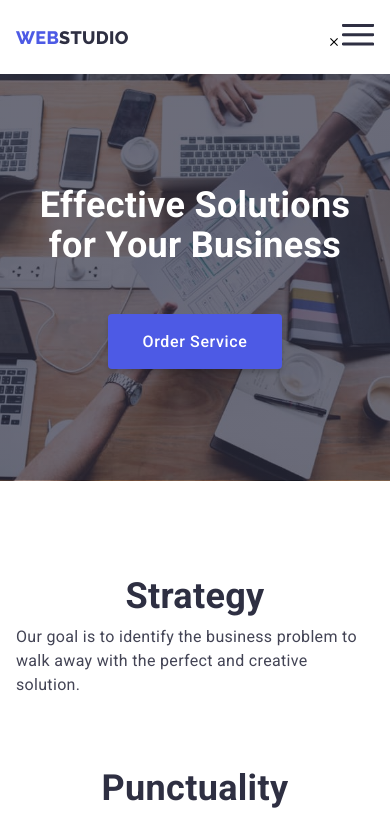
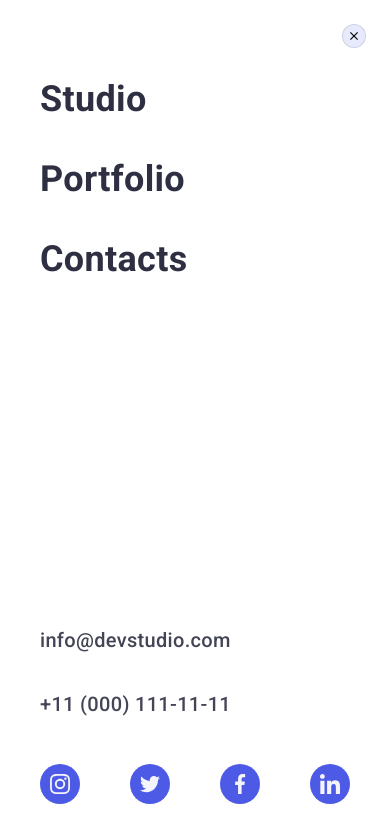
Before and after one commit to yurickv/goit-markup-hw-07, a plain HTML site: page index.html in a window 390 px wide. Both pictures are taken after a click on the button 352 px from the left and 37 px from the top of the page. Shown: the top 814 px of the page. Drawn offline with nearby package versions, Linux system fonts and the light colour scheme.

Commit message:
menu mobile

```diff
--- a/css/styles.css
+++ b/css/styles.css
@@ -68,7 +68,14 @@ li {
     padding-bottom: 96px;
     max-width: 1168px;
 }
-
+@media screen and (max-width: 767px) {
+    .container { max-width: 428px;}
+}
+@media screen and (min-width: 768px) and (max-width: 1199px) {
+    .container {
+        max-width: 768px;
+    }
+}
 
 /*           __________________ Heder_________________*/
 header {
@@ -81,7 +88,7 @@ header {
 
 }
 
-@media screen and (max-width: 479px) {
+@media screen and (max-width: 767px) {
     .nav-heder{
         justify-content: space-between;
         align-items: center;
@@ -89,14 +96,14 @@ header {
         padding-bottom: 24px;
     }
 }
-@media screen and (min-width: 480px) {
+@media screen and (min-width: 768px) {
     .nav-heder {
         padding-top: 0px;
         padding-bottom: 0px;
     }
 }
 
-@media screen and (max-width: 479px) {
+@media screen and (max-width: 767px) {
     .nav-div {
         display: none;}
 }
@@ -145,7 +152,7 @@ header {
 
 
 
-@media screen and (max-width: 479px){
+@media screen and (max-width: 767px){
     .auth-div {
         display: none;
     }
@@ -166,15 +173,15 @@ header {
     line-height: 1.3;
 }
 
-.header-menu {
+.menu-toggle {
     margin: 0px;
     padding: 0px;
     border-radius: 50%;
     border-style: none;
     background-color: transparent;
 }
-@media screen and (min-width: 480px) {
-    .header-menu {
+@media screen and (min-width: 768px) {
+    .menu-toggle {
         display: none;
     }
 }
@@ -182,10 +189,10 @@ header {
 .auth-div {
     margin-left: auto;
 }
-@media screen and (min-width:480px) and (max-width:768px) {
+@media screen and (min-width:768px) and (max-width:1199px) {
     .auth-div {padding-top: 12px;   }
 }
-@media screen and (min-width:480px) and (max-width:768px){
+@media screen and (min-width:768px) and (max-width:1199px){
      .auth-nav>li+li { margin-top: 4px; }
 }
 .auth-nav {
@@ -193,19 +200,19 @@ header {
     line-height: 1.33;
 }
 
-@media screen and (min-width: 769px){
+@media screen and (min-width: 1200px){
     .auth-nav {display: flex;
         font-size: 16px;
         line-height: 1.5;    }
 }
-@media screen and (min-width: 769px) {
+@media screen and (min-width: 1200px) {
     .auth-nav>li+li { margin-left: 40px;}
 }
 
 .auth-list {
     color: var(--text);
 }
-@media screen and (min-width: 769px) {
+@media screen and (min-width: 1200px) {
     .auth-list {
         padding-top: 24px;
         padding-bottom: 24px;    }
@@ -231,12 +238,12 @@ header {
     margin-left: auto;
     margin-right: auto;
 }
-@media screen  and (max-width: 479px)
+@media screen  and (max-width:767px)
 {   .hero-title {
         max-width: 318px;
         font-size: 36px;}
 }
-@media screen and (min-width: 480px){
+@media screen and (min-width: 768px){
     .hero-title {
         max-width: 496px;
         font-size: 56px;        }
@@ -317,16 +324,16 @@ header {
         line-height: 24px;}
 }
 
-@media screen and (max-width: 479px) {
+@media screen and (max-width: 767px) {
     .section-title-h3 {
         text-align: center;    }
 }
 
-@media screen and (max-width: 479px) {
+@media screen and (max-width: 767px) {
     .sec-workmeth-ul>li:not(:first-child)  {
         margin-top: 72px;    }
 }
-@media screen and (min-width: 480px) and (max-width: 767px){
+@media screen and (min-width: 768px) and (max-width: 1199px){
     .sec-workmeth-ul {
         display: flex;
         flex-wrap: wrap;
@@ -334,7 +341,7 @@ header {
         column-gap: 24px;  }
 }
 
-@media screen and (min-width: 480px) and (max-width: 767px) {
+@media screen and (min-width: 768px) and (max-width: 1199px) {
     .sec-workmeth-ul > li {
         width: calc((100% - 24px)/2);            }
 }
@@ -345,22 +352,22 @@ header {
 
     margin-top: var(--margin-top-p);
 }
-@media screen and (min-width: 768px) {
+@media screen and (min-width: 1200px) {
     .sec-workmeth-ul {
         display: flex;
         flex-basis: calc((100%-3*var(--margine-left))/4);   }
 }
-@media screen and (min-width: 768px){
+@media screen and (min-width: 1200px){
     .sec-workmeth-ul li {
         flex-basis: inherit;    }
 }
 
-@media screen and (min-width: 768px) {
+@media screen and (min-width: 1200px) {
     .sec-workmeth-ul>li:not(:first-child) {
         margin-left: var(--margin-left)        }
 }
 
-@media screen and (min-width: 768px) {
+@media screen and (min-width: 1200px) {
     .sec-workmeth-ul>li::before {
         content: '';
         display: block;
@@ -377,19 +384,19 @@ header {
 }
 
 
-@media screen and (min-width: 768px){
+@media screen and (min-width: 1200px){
     .sec-workmeth-ul>li.icon-antena::before {
         background-image: url(../images/antena.svg);       }
 }
-@media screen and (min-width: 768px) {
+@media screen and (min-width: 1200px) {
     .sec-workmeth-ul>li.icon-clock::before {
         background-image: url(../images/clock.svg);        }
 }
-@media screen and (min-width: 768px) {
+@media screen and (min-width: 1200px) {
     .sec-workmeth-ul>li.icon-diagram::before {
         background-image: url(../images/diagram.svg);        }
 }
-@media screen and (min-width: 768px) {
+@media screen and (min-width: 1200px) {
     .sec-workmeth-ul>li.icon-astronaut::before {
         background-image: url(../images/astronaut.svg);        }
 }
@@ -447,19 +454,19 @@ header {
     border-radius: 0px 0px 4px 4px;
 
 }
-@media screen and (max-width: 479px) {
+@media screen and (max-width: 767px) {
     .sec-ourteam {margin-left: auto;
         margin-right: auto; }
 }
 
 
-@media screen and (max-width: 479px) {
+@media screen and (max-width: 767px) {
      .sec-ourteam-ul > li:not(:first-child) {
         margin-top: 72px;    }
 
 }
 /* and (max-width: 1200px) */
-@media screen and (min-width: 480px)  {
+@media screen and (min-width: 768px)  {
     .sec-ourteam-ul {
         display: flex;
         flex-wrap: wrap;
@@ -535,10 +542,10 @@ header {
     justify-content: center;
 }
 
-@media screen and (max-width: 479px) {
+@media screen and (max-width: 767px) {
     .customer-list { column-gap: 16px;}
 }
-@media screen and (min-width: 480px) {
+@media screen and (min-width: 768px) {
     .customer-list { column-gap: 24px;   }
 }
 
@@ -580,11 +587,11 @@ header {
 footer {
     background-color: var(--background);
 }
-@media screen and (max-width: 479px) {
+@media screen and (max-width: 767px) {
     .footer-div {
      text-align: center;}
 }
-@media screen and (min-width: 480px)  {
+@media screen and (min-width: 768px)  {
     .footer-div { display: flex;
         flex-wrap: wrap;
         column-gap: 24px;
@@ -592,6 +599,11 @@ footer {
         align-items: baseline;
     }
 }
+
+@media screen and (min-width: 768px) and (max-width: 1199px){
+    .footer-div {max-width: 584px;}
+}
+
 @media screen and (min-width: 1200px) {
     .footer-div {column-gap: 0px;
         row-gap: 0px;
@@ -616,7 +628,7 @@ footer {
     font-size: 18px;
     line-height: 1.3;
 }
-@media screen and (max-width: 479px){
+@media screen and (max-width: 767px){
     .footer-social-item {
         margin-top: 72px;   }
 }
@@ -650,12 +662,12 @@ footer {
     width: 24px;
 }
 
-@media screen and (max-width: 479px){
+@media screen and (max-width: 767px){
     .footer-subscribe-div {
         margin-top: 72px;   }
 }
 
-@media screen and (max-width: 479px) {
+@media screen and (max-width: 767px) {
     .footer-button-div {
         margin-top: 16px;
     }
@@ -701,7 +713,7 @@ footer {
     color: #FFFFFF;
     display: block;
 }
-@media screen and (max-width: 479px) {
+@media screen and (max-width: 767px) {
     .footer-input {
         width: -webkit-fill-available;
     }
@@ -728,7 +740,7 @@ footer {
     height: 40px;
 
 }
-@media screen and (max-width: 479px) {
+@media screen and (max-width: 767px) {
     .sec-hero-button.footer-button {
         margin-left: auto;
         margin-right: auto;
@@ -736,7 +748,7 @@ footer {
     }
 }
 
-@media screen and (min-width: 480px){
+@media screen and (min-width: 768px){
     .footer-button-div {
         display: flex;
         gap: 24px;}
@@ -996,12 +1008,12 @@ textarea::placeholder {
 }
 
 /* _____________________________Portfolio_____________ */
-@media screen and (max-width:479px) {
+@media screen and (max-width:767px) {
 .portfolio-section .container {
     padding-top: 48px;
     padding-bottom: 48px;}
 }
-@media screen and (min-width:480px) and (max-width:767px) {
+@media screen and (min-width:768px) and (max-width:1199px) {
     .portfolio-section .container {
         padding-top: 64px;
         padding-bottom: 64px;    }
@@ -1081,12 +1093,13 @@ textarea::placeholder {
 @media screen and (max-width:767px) {
     .portfolio-works {margin-top: 48px;
     flex-direction: column;
+
     gap: 48px;
     align-items: center;}
 }
 @media screen and (min-width:768px) and (max-width:1199px) {
     .portfolio-works { margin-top: 64px;
-
+    flex-wrap: wrap;
     column-gap: 24px;
     row-gap: 72px;
     justify-content: center;    }
@@ -1097,7 +1110,7 @@ textarea::placeholder {
     flex-wrap: wrap;
     column-gap: 24px;
     row-gap: 48px;
-    justify-content: center;
+    /* justify-content: center; */
     }
 }
 
@@ -1112,14 +1125,14 @@ textarea::placeholder {
     transition-duration: 250ms;
     transition-timing-function: cubic-bezier(0.4, 0, 0.2, 1);
 }
-@media screen and (max-width:479px) {
+@media screen and (max-width:767px) {
     .portf-link { max-width: 396px;}
 }
-@media screen and (min-width:480px) and (max-width:767px){
+@media screen and (min-width:768px) and (max-width:1199px){
     .portf-link {
         max-width: 356px;    }
 }
-@media screen and (min-width:768px)  {
+@media screen and (min-width:1199px)  {
     .portf-link {
         max-width: 360px;    }
 }
@@ -1181,3 +1194,63 @@ textarea::placeholder {
     line-height: 1.2;
     text-align: start;
 }
+/* __________________menu mobile_____________ */
+
+.menu-container {
+    position: fixed;
+    top: 0;
+    left: 0;
+    width: 100vw;
+    height: 100vh;
+    padding: 80px 40px 40px 40px;
+    background-color: #FFFFFF;
+    z-index: 999;
+
+    display: flex;
+    flex-direction: column;
+    justify-content: space-between;
+
+    transform: translateX(100%);
+    transition: transform 250ms ease-in-out;
+}
+
+.menu-container.is-open {
+    transform: translateX(0);
+}
+.menu-toggle {
+    border-radius: 50%;
+
+}
+.mobile-menu .nav-link {
+    padding: 0px;
+    font-weight: 700;
+    font-size: 36px;
+    line-height: 1.11;
+}
+.mobile-menu {
+    display: flex;
+    flex-direction: column;
+    gap: 40px;
+}
+.menu-container .social-list {
+    margin-bottom: auto;
+    justify-content: space-between;
+    margin-top: 48px;
+}
+.mobile-auth {
+    display: flex;
+    flex-direction: column;
+    gap: 40px;
+}
+.mobile-auth .auth-list {
+    font-weight: 500;
+    font-size: 20px;
+    line-height: 1.2;
+}
+.mobile-auth .auth-list:hover,
+.mobile-auth .auth-list:focus {
+    font-weight: 600;
+    font-size: 36px;
+    line-height: 1.11;
+    color: var(--brand-color);
+}
--- a/index.html
+++ b/index.html
@@ -18,8 +18,8 @@
             <a class="logo" href="/">  <span class="logo-web">WEB</span>STUDIO  </a>
             <nav class="nav-div">
                 <ul class="navigation list">
-                    <li>  <a href="/" class="nav-link link navigation-active"> Studio   </a>       </li>
-                    <li>  <a href="./portfolio.html" class="nav-link link"> Portfolio </a>      </li>
+                    <li>  <a href="/" class="nav-link link navigation-active">Studio</a>       </li>
+                    <li>  <a href="./portfolio.html" class="nav-link link">Portfolio</a>      </li>
                     <li>  <a href="" class="nav-link link"> Contacts  </a>      </li>
                 </ul>
             </nav>
@@ -29,10 +29,10 @@
                     <li><a class="auth-list link" href="tel:+11(000)111-11-11">+11 (000) 111-11-11</a></li>
                 </ul>
             </div>
-            <button class="header-menu" type="button" width="32" height="22">
-                <svg class="" width="8" height="8">
-                    <use href="./images/icons.svg#close-button"></use>
-                </svg>
+            <button class="menu-toggle js-open-menu " type="button"  aria-expanded="false"
+            aria-controls="mobile-menu"
+            width="32" height="22">
+
                 <svg class="" width="32" height="22">
                     <use href="./images/icons.svg#menu"></use>
                 </svg>
@@ -408,6 +408,56 @@
             </form>
         </div>
     </div>
+    <div class="menu-container js-menu-container" id="mobile-menu">
+        <button class="menu-toggle js-close-menu close-button">
+            <svg class="close-svg" width="8" height="8">
+                <use href="./images/icons.svg#close-button"></use>
+            </svg>
+        </button>
+
+        <ul class="mobile-menu list">
+            <li><a href="./index.html" class="nav-link link">Studio</a></li>
+            <li><a href="./portfolio.html" class="nav-link link">Portfolio</a></li>
+            <li><a href="" class="nav-link link">Contacts</a></li>
+        </ul>
+        <div>
+            <ul class="mobile-auth list">
+                <li><a class="auth-list link" href="mailto:info@devstudio.com">info@devstudio.com</a></li>
+                <li><a class="auth-list link" href="tel:+11(000)111-11-11">+11 (000) 111-11-11</a></li>
+            </ul>
+            <ul class="social-list">
+                <li class="social-item">
+                    <a href="" class="social-link instagram">
+                        <svg class="social-icon">
+                            <use href="./images/icons.svg#icon-instagram"></use>
+                        </svg>
+                    </a>
+                </li>
+                <li class="social-item">
+                    <a href="" class="social-link twitter">
+                        <svg class="social-icon">
+                            <use href="./images/icons.svg#icon-twitter"></use>
+                        </svg>
+                    </a>
+                </li>
+                <li class="social-item">
+                    <a href="" class="social-link facebook">
+                        <svg class="social-icon">
+                            <use href="./images/icons.svg#icon-facebook"></use>
+                        </svg>
+                    </a>
+                </li>
+                <li class="social-item">
+                    <a href="" class="social-link linkedin">
+                        <svg class="social-icon">
+                            <use href="./images/icons.svg#icon-linkedin"></use>
+                        </svg>
+                    </a>
+                </li>
+            </ul>
+        </div>
+    </div>
     <script src="./js/modal.js"></script>
+    <script src="./js/mobile-menu.js"></script>
 </body>
 </html>
```
Also changed, not shown: portfolio.html (+51 -4 lines).
